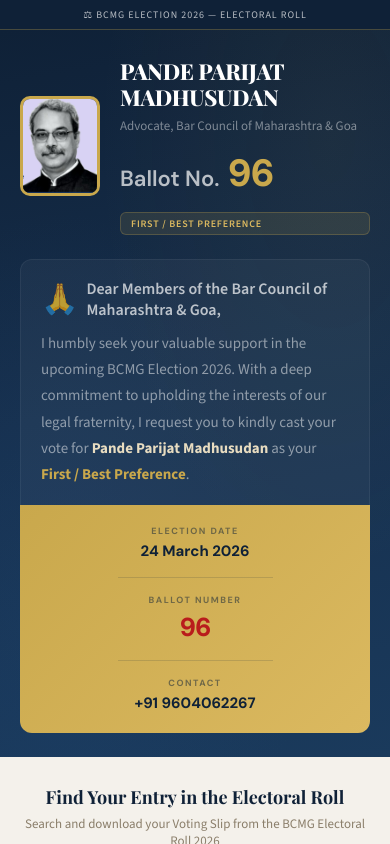
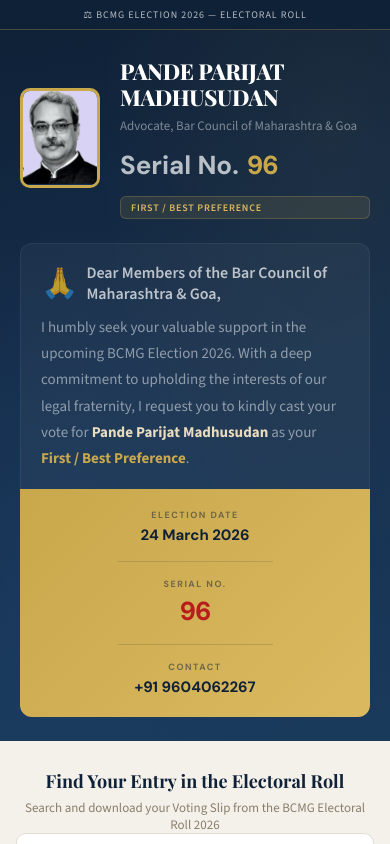
Before and after one commit to adityaspande1/bcmg-elections-2026-portal, a React (Vite) app: page /1 in a window 390 px wide. Shown: the top 844 px of the page. Built offline with nearby package versions, Linux system fonts and the light colour scheme.

Commit message:
Add: Font Size

```diff
--- a/index.html
+++ b/index.html
@@ -3,9 +3,9 @@
   <head>
     <meta charset="UTF-8" />
     <meta name="viewport" content="width=device-width, initial-scale=1.0, maximum-scale=1.0, user-scalable=no" />
-    <title>Pande Parijat Madhusudan — Ballot No. 96 — BCMG Election 2026</title>
-    <meta property="og:title" content="Pande Parijat Madhusudan — Ballot No. 96 — BCMG Election 2026" />
-    <meta property="og:description" content="Please vote for Pande Parijat Madhusudan (Ballot No. 96) as your First / Best Preference. Bar Council of Maharashtra & Goa Election 2026." />
+    <title>Pande Parijat Madhusudan — Serial No. 96 — BCMG Election 2026</title>
+    <meta property="og:title" content="Pande Parijat Madhusudan — Serial No. 96 — BCMG Election 2026" />
+    <meta property="og:description" content="Please vote for Pande Parijat Madhusudan (Serial No. 96) as your First / Best Preference. Bar Council of Maharashtra & Goa Election 2026." />
     <meta property="og:image" content="https://bcmg-elections-2026-portal.vercel.app/candidate.jpg" />
     <meta property="og:type" content="website" />
     <meta name="twitter:card" content="summary_large_image" />
--- a/src/components/GoldStrip.jsx
+++ b/src/components/GoldStrip.jsx
@@ -8,7 +8,7 @@
         </div>
         <div className="gold-strip-divider" />
         <div className="gold-strip-item">
-          <div className="gold-strip-label">BALLOT NUMBER</div>
+          <div className="gold-strip-label">SERIAL NO.</div>
           <div className="gold-strip-value gold-strip-ballot">
             {candidate.ballot_no}
           </div>
--- a/src/components/HeroSection.jsx
+++ b/src/components/HeroSection.jsx
@@ -13,7 +13,7 @@
   const [imgLoaded, setImgLoaded] = useState(false);
   const c = candidate;
   const displayName = c.display_name || c.name;
-  const numLabel = "Ballot No.";
+  const numLabel = "Serial No.";
 
   const defaultAppeal = `I humbly seek your valuable support in the upcoming BCMG Election 2026. With a deep commitment to upholding the interests of our legal fraternity, I request you to kindly cast your vote for <strong style="color:#e8dcc0">${displayName}</strong> as your <strong style="color:var(--gold)">${c.tagline}</strong>.`;
 
--- a/src/components/VoterModal.jsx
+++ b/src/components/VoterModal.jsx
@@ -4,7 +4,7 @@
   if (!voter) return null;
 
   const c = CANDIDATE;
-  const numLabel = "Ballot No.";
+  const numLabel = "Serial No.";
   const slipUrl = `${CARD_BASE}/${voter.id}?candidate=${c.ballot_no}`;
 
   const portalUrl = `${window.location.origin}/${c.ballot_no}`;
--- a/src/pages/CandidatePortal.jsx
+++ b/src/pages/CandidatePortal.jsx
@@ -28,7 +28,7 @@
       />
       <footer className="footer">
         <div className="footer-cta">
-          Vote <strong>{CANDIDATE.display_name || CANDIDATE.name}</strong> — Ballot No.{" "}
+          Vote <strong>{CANDIDATE.display_name || CANDIDATE.name}</strong> — Serial No.{" "}
           {CANDIDATE.ballot_no} — {CANDIDATE.tagline} — 24 March 2026
         </div>
         <p style={{ fontSize: 11, color: "#a09880", marginTop: 14 }}>
--- a/src/styles/portal.css
+++ b/src/styles/portal.css
@@ -157,8 +157,8 @@
 }
 .candidate-ballot {
   font-family: "DM Sans", sans-serif;
-  font-size: 30px;
-  font-weight: 600;
+  font-size: 36px;
+  font-weight: 700;
   color: rgba(255, 255, 255, 0.7);
   margin-top: 10px;
   display: flex;
@@ -167,7 +167,7 @@
 }
 .candidate-ballot b {
   color: var(--gold);
-  font-size: 42px;
+  font-size: 36px;
   font-weight: 800;
   letter-spacing: -1px;
 }
@@ -670,10 +670,10 @@
     font-size: 20px;
   }
   .candidate-ballot {
-    font-size: 22px !important;
+    font-size: 26px !important;
   }
   .candidate-ballot b {
-    font-size: 38px !important;
+    font-size: 26px !important;
   }
   .candidate-tagline-badge {
     font-size: 10px;
```
